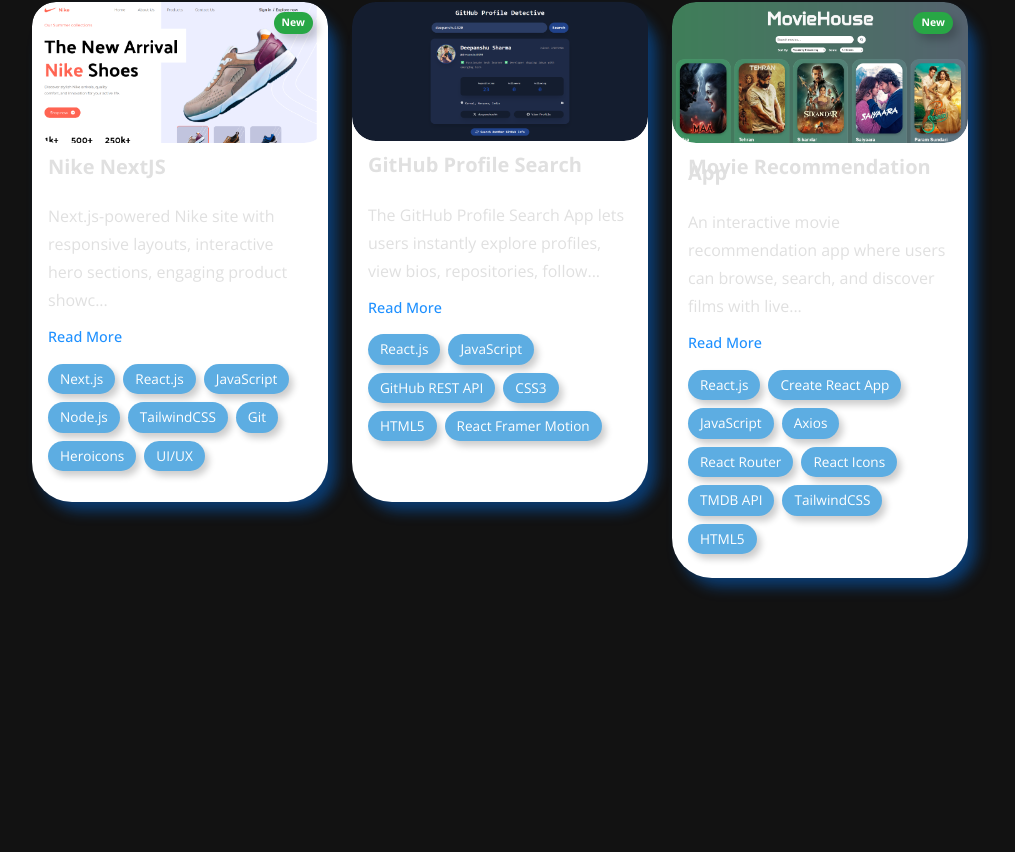
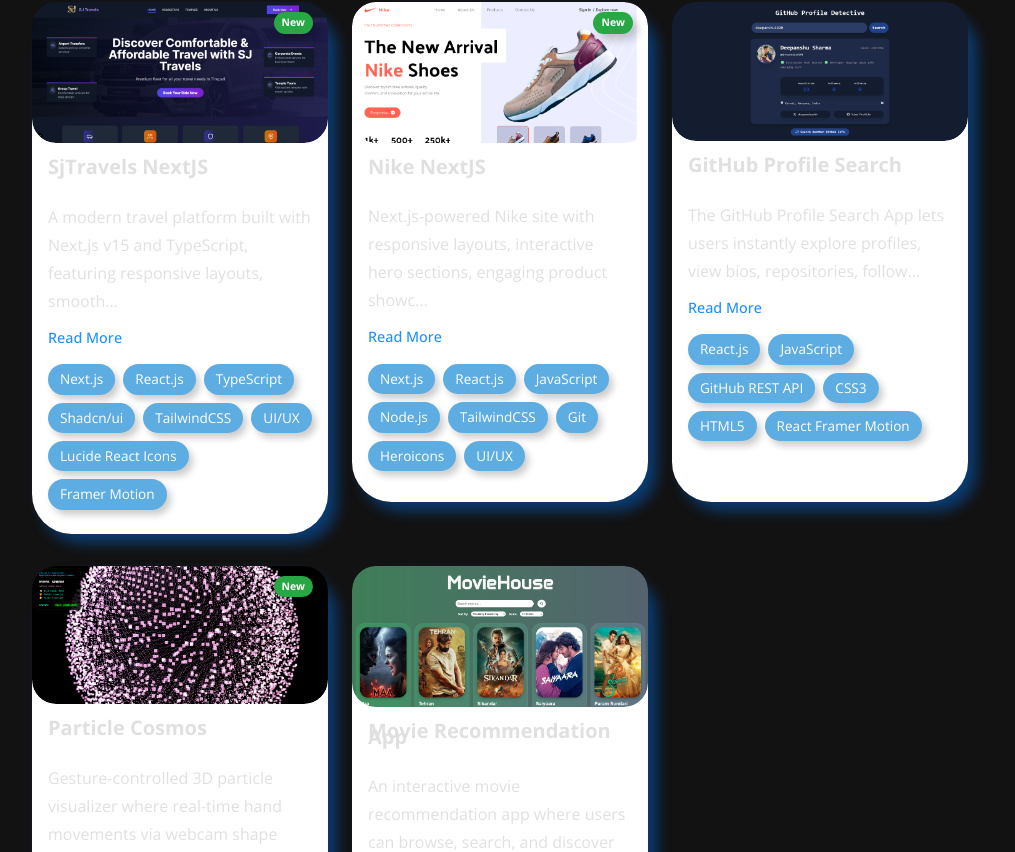
Before and after one commit to deepanshu1420/PersonalPortfolio-React, a React (Create React App) app: page /react-1/projects in a window 1280 px wide. Shown: the part 1336-2188 px from the top of the page, without its empty margins (140-1155 px from the left). Before the commit the page ends 1946 px from the top, so only its background shows below. Built offline with nearby package versions, Linux system fonts and the light colour scheme.

Commit message:
Adding new Projects data & CSS updated!

```diff
--- a/src/website/ProjectData.js
+++ b/src/website/ProjectData.js
@@ -6,7 +6,9 @@
 import NikeImg from "./ProjectImages/Nike.png";
 import GitHubProfileSearchImg from "./ProjectImages/GitHubProfileSearch.png";
 import MovieRecommendationImg from "./ProjectImages/MovieRecommendation.png";
-import jwtAuthentication from "./ProjectImages/jwtAuthentication.png";
+import jwtAuthenticationImg from "./ProjectImages/jwtAuthentication.png";
+import sjtravelsnextImg from "./ProjectImages/sjTravelsNextJS.png";
+import ParticleCosmosImg from "./ProjectImages/ParticleCosmos.png";
 
 const ProjectData = [
   {
@@ -23,7 +25,7 @@
     id: 2,
     title: "JSON Web Token Authentication",
     desc: "A MERN stack application implementing JWT-based authentication with bcrypt.js encryption and secure session handling, ensuring protected routes, real-time access control, and improved application security.",
-    image: jwtAuthentication,
+    image: jwtAuthenticationImg,
     github: "https://github.com/deepanshu1420/jwtAuthentication.git",
     live: "https://jwtauth-secure.vercel.app/",
     skills: ["MERN Stack", "JavaScript", "MongoDB", "Node.js", "Express.js", "Handlebars.js", "Bcrypt.js", "Nodemon", "JWT Tokens"],
@@ -69,6 +71,16 @@
   },
   {
     id: 7,
+    title: "sjTravels NextJS",
+    desc: "A modern travel platform built with Next.js v15 and TypeScript, featuring responsive layouts, smooth animations, fast rendering, and SEO-optimized experiences for temple tours, homestays, and vehicle rentals.",
+    image: sjtravelsnextImg,
+    github: "https://github.com/deepanshu1420/sjTravelsNextJS.git",
+    live: "https://sjtravelsnext.vercel.app/",
+    skills: ["Next.js", "React.js", "TypeScript", "Shadcn/ui", "TailwindCSS", "UI/UX", "Lucide React Icons", "Framer Motion"],
+    isNew: true
+  },
+  {
+    id: 8,
     title: "Nike NextJS",
     desc: "Next.js-powered Nike site with responsive layouts, interactive hero sections, engaging product showcases, and animated testimonials in an advanced e-commerce front-end.",
     image: NikeImg,
@@ -78,7 +90,7 @@
     isNew: true
   },
   {
-    id: 8,
+    id: 9,
     title: "GitHub Profile Search",
     desc: "The GitHub Profile Search App lets users instantly explore profiles, view bios, repositories, followers, and more, with real-time updates for an engaging experience.",
     image: GitHubProfileSearchImg,
@@ -87,14 +99,24 @@
     skills: ["React.js", "JavaScript", "GitHub REST API", "CSS3", "HTML5", "React Framer Motion"]
   },
   {
-    id: 9,
+    id: 10,
+    title: "Particle Cosmos",
+    desc: "Gesture-controlled 3D particle visualizer where real-time hand movements via webcam shape dynamic visuals using Three.js and MediaPipe.",
+    image: ParticleCosmosImg,
+    github: "https://github.com/deepanshu1420/ParticleCosmos.git",
+    live: "https://particlecosmos.netlify.app/",
+    skills: ["Three.js", "MediaPipe", "JavaScript", "WebGL", "Webcam API", "CSS3", "HTML5"],
+    isNew: true
+  },
+  {
+    id: 11,
     title: "Movie Recommendation App",
     desc: "An interactive movie recommendation app where users can browse, search, and discover films with live updates, selectable posters, IMDb ratings, detailed views, and a responsive, engaging interface.",
     image: MovieRecommendationImg,
     github: "https://github.com/deepanshu1420/MovieRecommendationApp.git",
     live: "https://movierecommendationapp-online.netlify.app/",
     skills: ["React.js", "Create React App", "JavaScript", "Axios", "React Router", "React Icons", "TMDB API", "TailwindCSS", "HTML5"],
-    isNew: true
+    isNew: false
   }
 ];
 
--- a/src/website/index.css
+++ b/src/website/index.css
@@ -5,6 +5,19 @@
     padding: 0;
     box-sizing: border-box;
     font-family: "Open Sans", sans-serif;
+}
+
+/* Ensure card is the positioning reference */
+.food-card {
+  position: relative;
+}
+
+/* Move NEW badge upward on desktop */
+.food-card .new-item {
+  position: absolute;
+  top: 0.7rem;
+  right: 0.7rem;
+  z-index: 2;
 }
 
 /* --- THEME VARIABLES --- */
```
Also changed, not shown: src/website/ProjectImages/ParticleCosmos.png (added), src/website/ProjectImages/sjTravelsNextJS.png (added).
